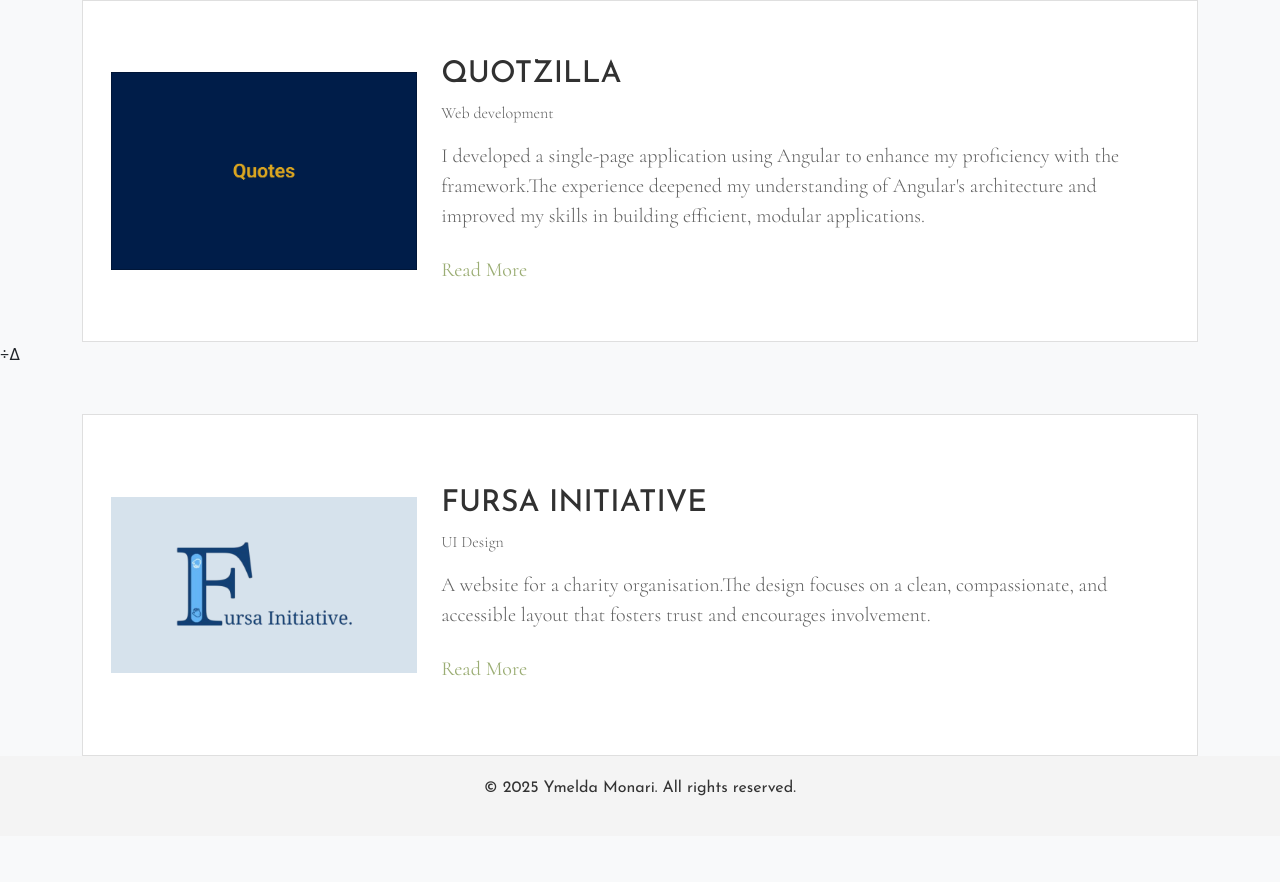
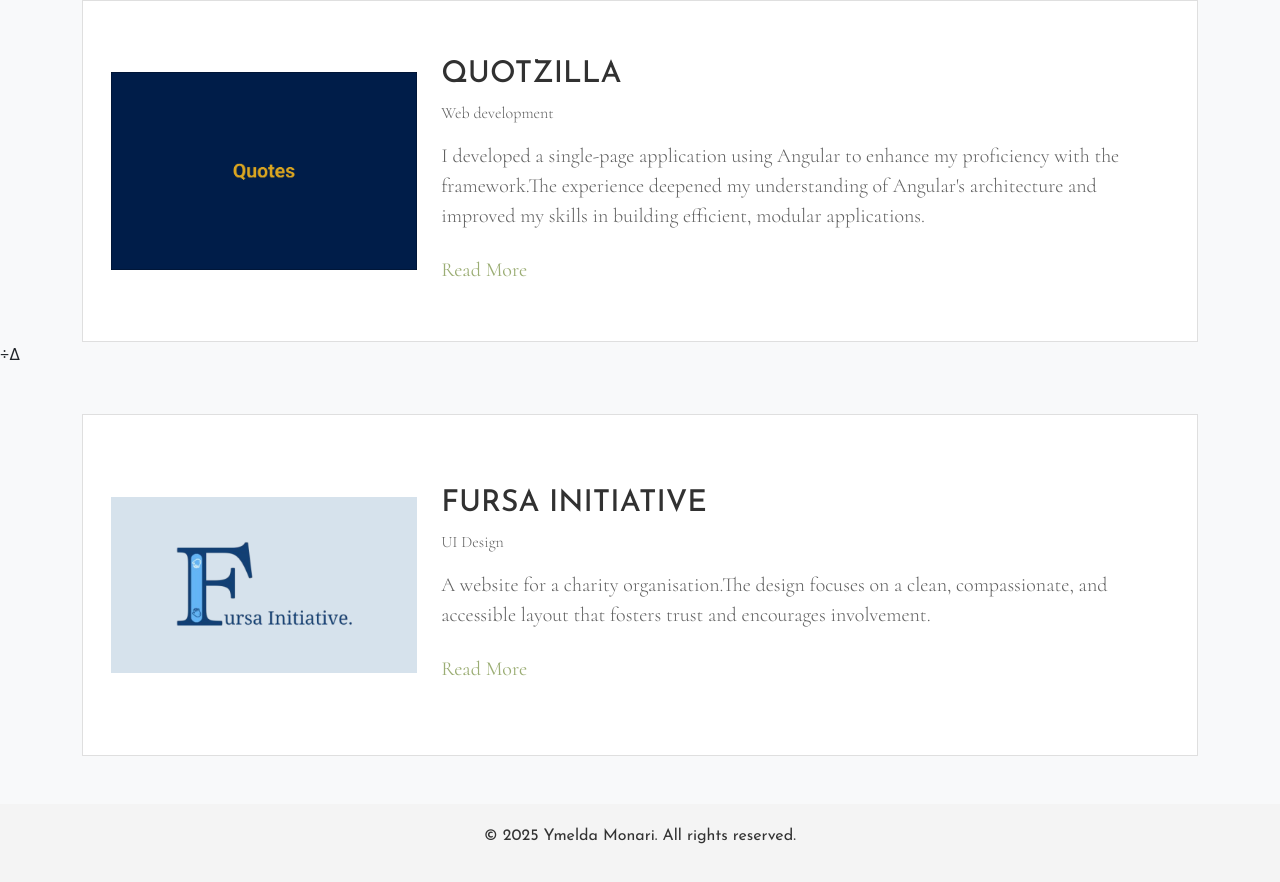
Before and after one commit to ynyanchoka/newportfolio, a plain HTML site: page index.html in a window 1280 px wide. Shown: the part 2069-2951 px from the top of the page. Before the commit the page ends 2905 px from the top, so only its background shows below. Drawn offline with nearby package versions, Linux system fonts and the light colour scheme; a script that the page names is missing.

Commit message:
add spacing

```diff
--- a/index.html
+++ b/index.html
@@ -148,7 +148,7 @@
                 </div>
             </div>
             ÷∆
-            <div class="container case-study pt-5">
+            <div class="container case-study pt-5 pb-5">
                 <!-- Fursa -->
                 <div class="card">
                     <img src="./images/Fursa.png" class="card-img-top" alt="...">
@@ -164,7 +164,6 @@
                     </div>
                 </div>
             </div>
-
         </section>
     </main>
     <footer class="text-center">
```
